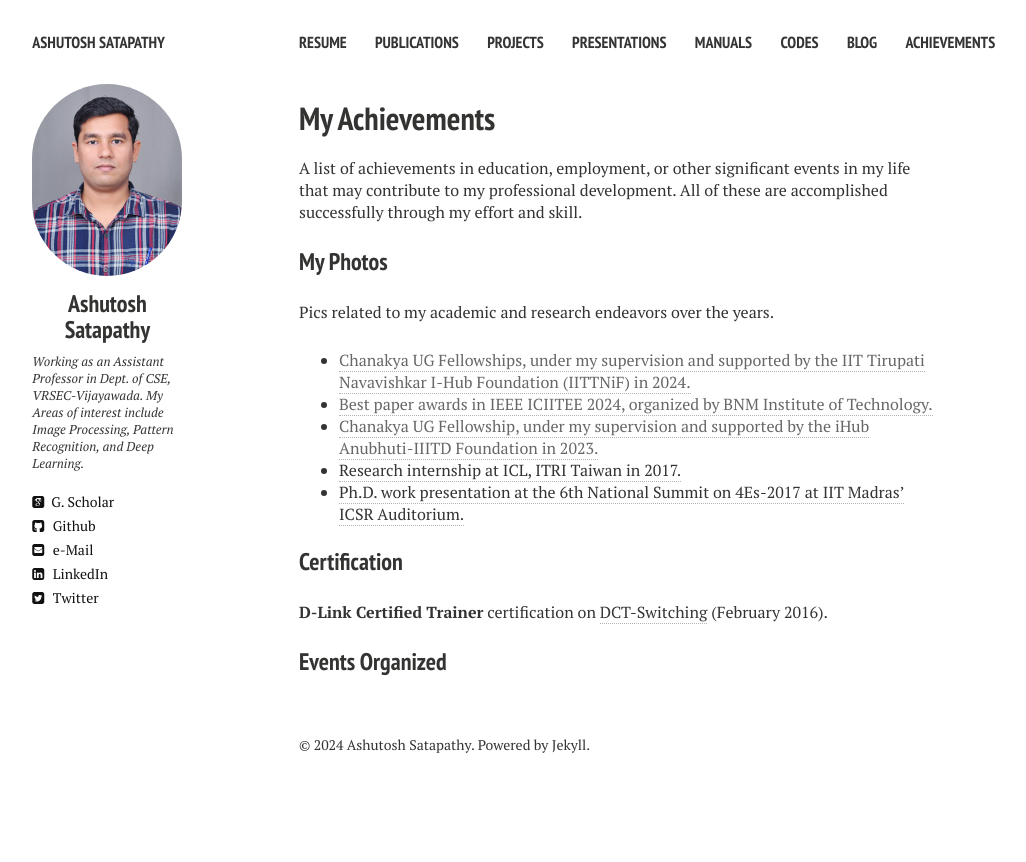
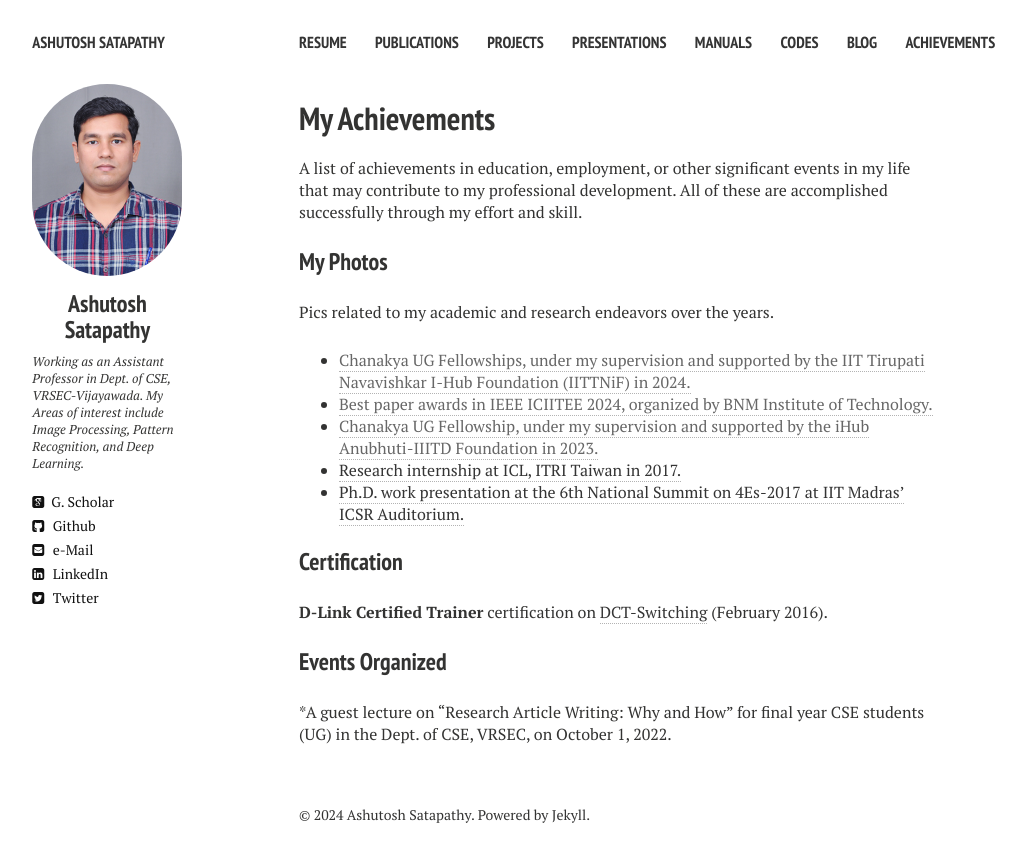
Before and after one commit to ashutoshsatapathy1990/ashutoshsatapathy1990.github.io, a Jekyll site: the page built from achievement.md, in a window 1280 px wide. Shown: the top 862 px of the page, without its empty margins (21-1047 px from the left). Built offline with Jekyll 4.4.1, drawn with Linux system fonts in a browser that asks for light colours; nearby versions of some CDN libraries.

Commit message:
Update achievement.md

```diff
--- a/achievement.md
+++ b/achievement.md
@@ -23,3 +23,5 @@ Pics related to my academic and research endeavors over the years.
 **D-Link Certified Trainer** certification on [DCT-Switching](https://photos.app.goo.gl/z3ZzoufRXzSFD49SA) (February 2016).
 
 ### Events Organized
+
+*A guest lecture on "Research Article Writing: Why and How" for final year CSE students (UG) in the Dept. of CSE, VRSEC, on October 1, 2022.
```
